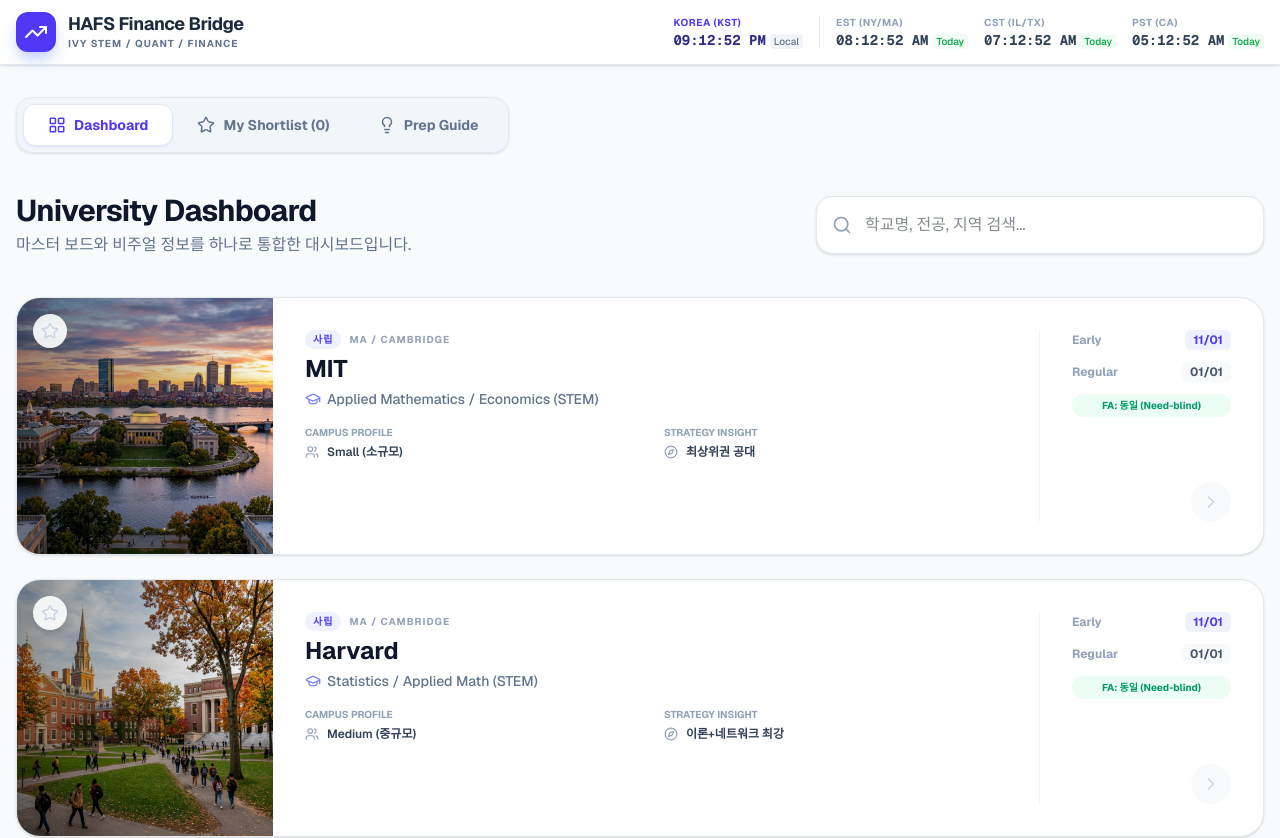
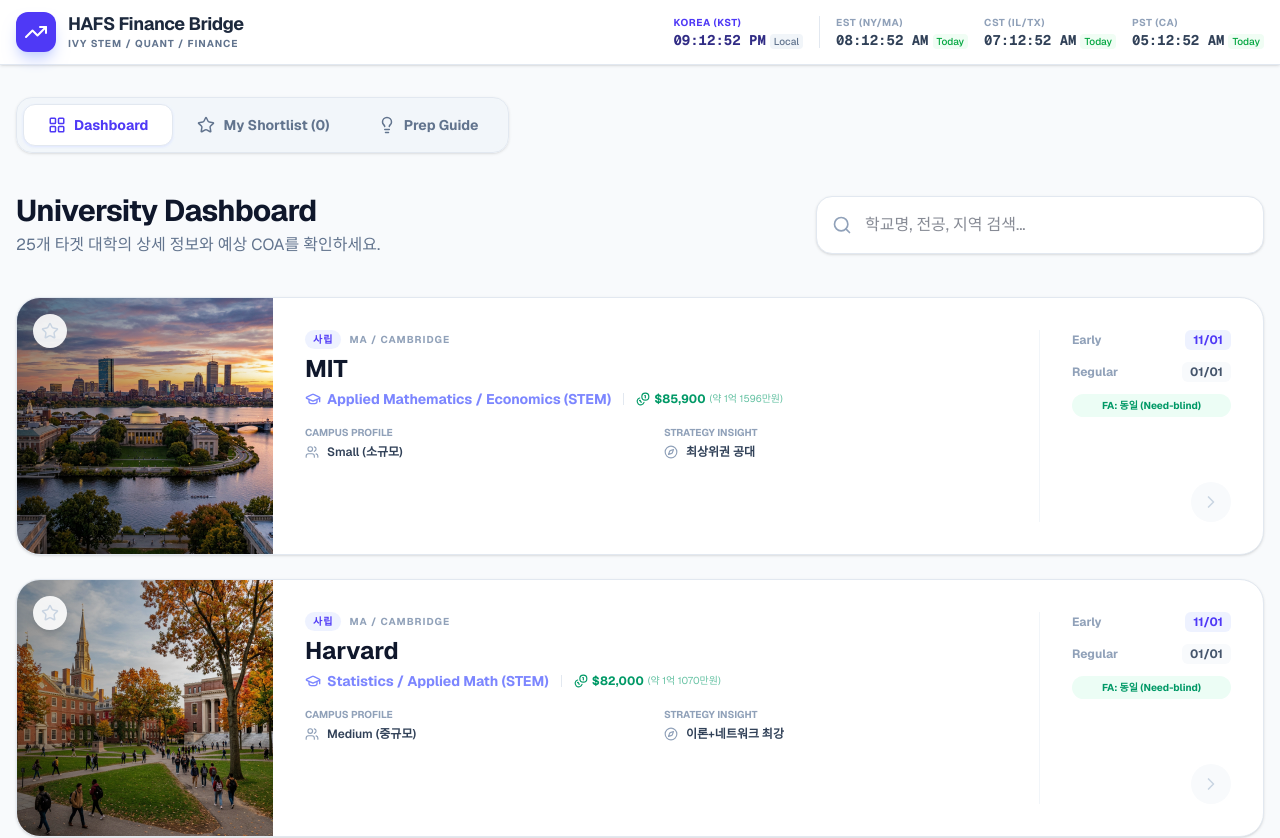
Before and after one commit to jhee7777-ahha/yunha27, a Next.js app: page / in a window 1280 px wide. Shown: the top 838 px of the page. Built offline with nearby package versions, Linux system fonts and the light colour scheme.

Commit message:
UI: Display estimated COA with KRW conversion on cards and modals

```diff
--- a/src/app/page.tsx
+++ b/src/app/page.tsx
@@ -27,9 +27,28 @@
   Compass,
   LayoutGrid,
   CheckCircle2,
-  AlertCircle
+  AlertCircle,
+  Coins
 } from 'lucide-react';
 import { UNIVERSITIES, University } from './types';
+
+// 환율 설정 (예: 1달러 = 1,350원)
+const EXCHANGE_RATE = 1350;
+
+// Currency Utility
+const formatKRW = (usdString: string) => {
+  const usd = parseInt(usdString.replace(/[^0-9]/g, ''));
+  const krw = usd * EXCHANGE_RATE;
+
+  if (krw >= 100000000) {
+    const eok = Math.floor(krw / 100000000);
+    const man = Math.floor((krw % 100000000) / 10000);
+    return `약 ${eok}억 ${man > 0 ? man + '만' : ''}원`;
+  } else {
+    const man = Math.floor(krw / 10000);
+    return `약 ${man}만원`;
+  }
+};
 
 // Timezone Utility
 const useCurrentTime = () => {
@@ -133,7 +152,7 @@
       </div>
 
       <main className="max-w-7xl mx-auto px-4 py-8">
-        {/* Tab Switcher (Optimized to 3 Tabs) */}
+        {/* Tab Switcher */}
         <div className="flex bg-slate-100/80 backdrop-blur-sm p-1.5 rounded-2xl w-fit mb-10 border border-slate-200 shadow-sm">
           <TabButton
             active={activeTab === 'dashboard'}
@@ -160,7 +179,7 @@
             <div className="flex flex-col md:flex-row justify-between items-center gap-6 mb-10">
                <div className="text-center md:text-left">
                   <h2 className="text-3xl font-bold text-slate-900 tracking-tight">University Dashboard</h2>
-                  <p className="text-slate-500 mt-1">마스터 보드와 비주얼 정보를 하나로 통합한 대시보드입니다.</p>
+                  <p className="text-slate-500 mt-1">25개 타겟 대학의 상세 정보와 예상 COA를 확인하세요.</p>
                </div>
                <div className="relative w-full max-w-md">
                   <Search className="absolute left-4 top-1/2 -translate-y-1/2 text-slate-400" size={20} />
@@ -206,12 +225,6 @@
                    </div>
                    <h3 className="font-bold text-lg text-slate-900 tracking-tight">찜한 학교가 없습니다.</h3>
                    <p className="text-slate-500 mt-2 text-sm">Dashboard 탭에서 관심 있는 학교를 추가해 보세요!</p>
-                   <button
-                     onClick={() => setActiveTab('dashboard')}
-                     className="mt-6 px-6 py-2.5 bg-indigo-600 text-white rounded-xl font-bold hover:bg-indigo-700 transition-all shadow-lg"
-                   >
-                     학교 리스트 보기
-                   </button>
                 </div>
              ) : (
                 <div className="grid grid-cols-1 lg:grid-cols-3 gap-8">
@@ -353,8 +366,14 @@
                     <p className="font-bold text-xl text-slate-800 leading-tight">{selectedUniv.major}</p>
                   </div>
                   <div>
-                    <h4 className="text-[10px] font-bold text-slate-400 uppercase tracking-widest mb-2">Estimated COA</h4>
-                    <p className="font-bold text-xl text-indigo-600">{selectedUniv.coa} <span className="text-sm font-normal text-slate-500">/ yr</span></p>
+                    <h4 className="text-[10px] font-bold text-slate-400 uppercase tracking-widest mb-2">Estimated COA (1년)</h4>
+                    <div className="flex flex-col">
+                       <p className="font-bold text-2xl text-indigo-600">{selectedUniv.coa}</p>
+                       <p className="text-sm font-bold text-emerald-600 mt-1 flex items-center gap-1">
+                          <Coins size={14} />
+                          {formatKRW(selectedUniv.coa)} <span className="text-[10px] font-normal opacity-70">(환율 1,350원 기준)</span>
+                       </p>
+                    </div>
                   </div>
                 </div>
 
@@ -440,10 +459,17 @@
                   <span className="text-[10px] font-bold text-slate-400 uppercase tracking-widest">{univ.location}</span>
                </div>
                <h3 className="text-2xl font-bold text-slate-900 group-hover:text-indigo-600 transition-colors">{univ.name}</h3>
-               <p className="text-sm font-medium text-slate-500 flex items-center gap-1.5 mt-1">
-                  <GraduationCap size={16} className="text-indigo-400" />
-                  {univ.major}
-               </p>
+               <div className="flex items-center gap-3 mt-1">
+                  <p className="text-sm font-bold text-indigo-400 flex items-center gap-1.5">
+                     <GraduationCap size={16} />
+                     {univ.major}
+                  </p>
+                  <div className="h-3 w-px bg-slate-200" />
+                  <p className="text-xs font-bold text-emerald-600 flex items-center gap-1">
+                     <Coins size={14} />
+                     {univ.coa} <span className="text-[10px] font-normal opacity-60">({formatKRW(univ.coa)})</span>
+                  </p>
+               </div>
             </div>
 
             <div className="grid grid-cols-2 gap-4">
@@ -588,7 +614,7 @@
     <div className="flex flex-col items-center text-center p-2">
       <div className="text-slate-400 mb-1">{icon}</div>
       <span className="text-[10px] font-bold text-slate-400 uppercase tracking-tighter">{label}</span>
-      <span className="text-11px font-bold text-slate-700 leading-tight">{value}</span>
+      <span className="text-[11px] font-bold text-slate-700 leading-tight">{value}</span>
     </div>
   );
 }
```
